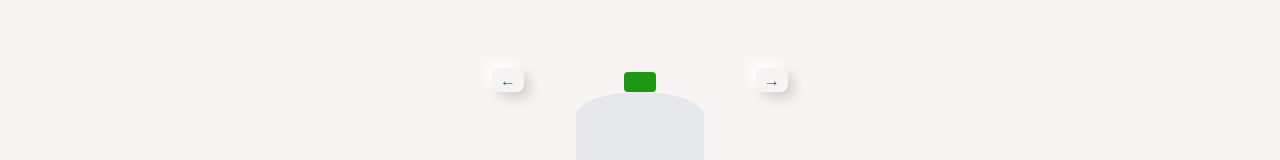
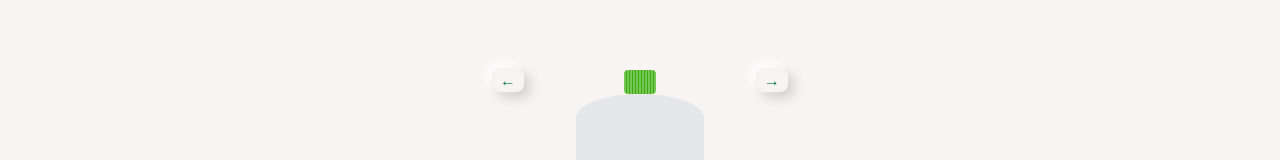
Before and after one commit to Abid357/qualityfactory-website, a React (Vite) app: page /designer in a window 1280 px wide. Shown: the part 168-328 px from the top of the page. Built offline with nearby package versions, Linux system fonts and the light colour scheme.

Commit message:
add more realistic touch and colors to caps

```diff
--- a/src/Components/Designer/Cap/Cap.tsx
+++ b/src/Components/Designer/Cap/Cap.tsx
@@ -7,12 +7,12 @@ export default function Cap() {
     const [animating, setAnimating] = useState(false);
     const [animation, setAnimation] = useState({});
 
-    const slideCap = (direction = "next", newIndex) => {
+    const slideCap = (direction = "next", newIndex: number) => {
         if (animating) return;
         setAnimating(true);
 
         // Step 1: Fade Out Animation
-        const translation = direction === "next" ? 100 : -100;
+        const translation = direction === "next" ? 75 : -75;
         setAnimation({
             transform: `translateX(${translation}px)`,
             opacity: 0,
@@ -49,13 +49,25 @@ export default function Cap() {
 
     useEffect(() => {
         nextCap();
-      }, []);
+    }, []);
 
     return (
         <>
             <div className="flex flex-row justify-center">
                 <Arrow margins={"md:mr-[100px] mr-[65px]"} onClick={prevCap} />
-                <div className="w-8 h-5 mt-1 rounded-[4px]" style={animation}/>
+                <div className="flex flex-row justify-between w-8 h-6 mt-1 rounded-[4px] relative" style={animation}>
+                    <div className="bg-white w-[5%] opacity-[30%]" />
+                    <div className="bg-white w-[5%] opacity-[30%]" />
+                    <div className="bg-white w-[5%] opacity-[30%]" />
+                    <div className="bg-white w-[5%] opacity-[30%]" />
+                    <div className="bg-white w-[5%] opacity-[30%]" />
+                    <div className="bg-white w-[5%] opacity-[30%]" />
+                    <div className="bg-white w-[5%] opacity-[30%]" />
+                    <div className="bg-white w-[5%] opacity-[30%]" />
+                    <div className="bg-white w-[5%] opacity-[30%]" />
+                    <div className="bg-white w-[5%] opacity-[30%]" />
+                    <div className="bg-white w-[5%] opacity-[30%]" />
+                </div>
                 <Arrow isRight={true} margins={"md:ml-[100px] ml-[65px]"} onClick={nextCap} />
             </div>
         </>
--- a/src/Components/Designer/Cap/Caps.json
+++ b/src/Components/Designer/Cap/Caps.json
@@ -1,22 +1,42 @@
 [
     {
         "name": "Red",
-        "color": "#c71f2e"
+        "color": "#c21121"
+    },
+    {
+        "name": "Lime",
+        "color": "#3aad0c"
+    },
+    {
+        "name": "Pink",
+        "color": "#ff68c3"
+    },
+    {
+        "name": "Orange",
+        "color": "#fe6c45"
+    },
+    {
+        "name": "Brown",
+        "color": "#873323"
     },
     {
         "name": "Green",
-        "color": "#1c9913"
+        "color": "#02aa78"
     },
     {
         "name": "White",
-        "color": "#e2dce8"
+        "color": "#ebeae4"
     },
     {
-        "name": "Purple",
-        "color": "#5b3f8b"
+        "name": "Yellow",
+        "color": "#ebe423"
+    },
+    {
+        "name": "Aqua",
+        "color": "#00baf5"
     },
     {
         "name": "Blue",
-        "color": "#00baf5"
+        "color": "#1c4fde"
     }
 ]
```
